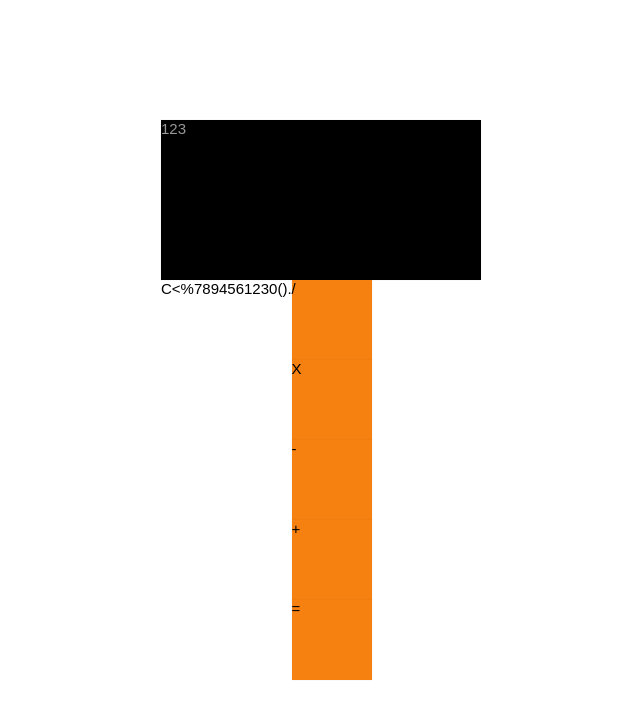
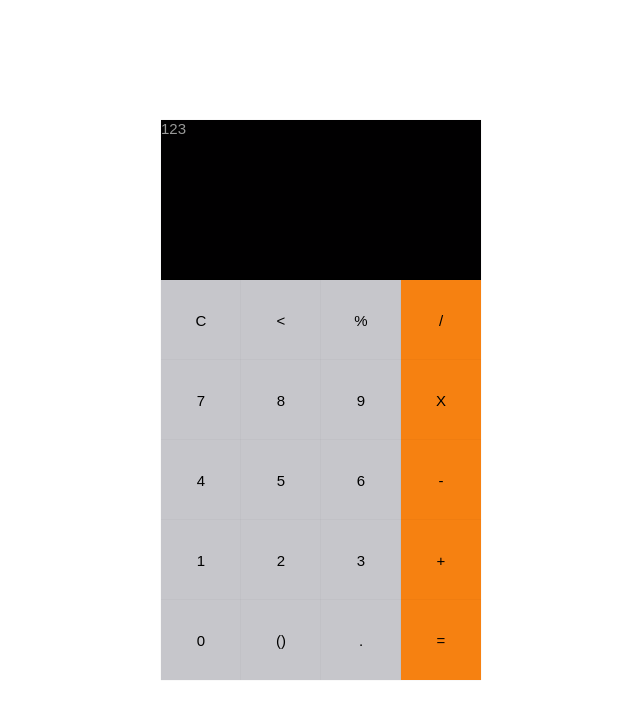
Before and after one commit to sionelt/calculator-app, a React app: page / in a window 1280 px wide. Shown: the top 718 px of the page, without its empty margins (319-959 px from the left). Built offline with nearby package versions, Linux system fonts and the light colour scheme.

Commit message:
fix input styles

```diff
--- a/src/styles/Keypad.css
+++ b/src/styles/Keypad.css
@@ -10,6 +10,9 @@
 	flex-direction: column;
 }
 .btn {
+	display: flex;
+	justify-content: center;
+	align-items: center;
 	min-width: 80px;
 	width: 80px;
 	min-height: 80px;
@@ -18,7 +21,7 @@
 	cursor: pointer;
 	box-shadow: 0 0 0.5px 0 #000;
 }
-.aKey {
+.aInput {
 	composes: btn;
 	background-color: #c6c6cb;
 }
```
